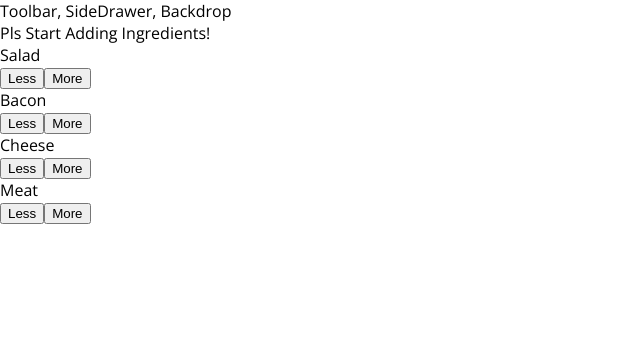
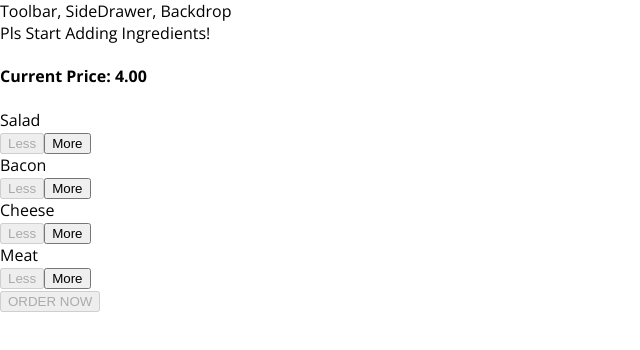
Before and after one commit to olufemi424/burgerbuilderreact, a React app: page / in a window 1280 px wide. Shown: the top 350 px of the page, without its empty margins (0-640 px from the left). Built offline with nearby package versions, Linux system fonts and the light colour scheme.

Commit message:
remove ingredients and order now button

```diff
--- a/src/components/Burger/BuildControls/BuildControl/BuildControl.js
+++ b/src/components/Burger/BuildControls/BuildControl/BuildControl.js
@@ -5,7 +5,13 @@
 const BuildControl = props => (
   <div className={classes.BuildControl}>
     <div className={classes.Label}>{props.label}</div>
-    <button className={classes.Less}>Less</button>
+    <button
+      className={classes.Less}
+      onClick={props.remove}
+      disabled={props.disabled}
+    >
+      Less
+    </button>
     <button className={classes.More} onClick={props.added}>
       More
     </button>
--- a/src/components/Burger/BuildControls/BuildControls.css
+++ b/src/components/Burger/BuildControls/BuildControls.css
@@ -8,3 +8,45 @@
   margin: auto;
   padding: 10px 0;
 }
+
+.OrderButton {
+  background-color: #dad735;
+  outline: none;
+  cursor: pointer;
+  border: 1px solid #966909;
+  color: #966909;
+  font-family: inherit;
+  font-size: 1.2em;
+  padding: 15px 30px;
+  box-shadow: 2px 2px 2px #966909;
+}
+
+.OrderButton:hover,
+.OrderButton:active {
+  background-color: #a0db41;
+  border: 1px solid #966909;
+  color: #966909;
+}
+
+.OrderButton:disabled {
+  background-color: #c7c6c6;
+  cursor: not-allowed;
+  border: 1px solid #ccc;
+  color: #888888;
+}
+
+.OrderButton:not(:disabled) {
+  animation: enable 0.3s linear;
+}
+
+@keyframes enable {
+  0% {
+    transform: scale(1);
+  }
+  60% {
+    transform: scale(1.1);
+  }
+  100% {
+    transform: scale(1);
+  }
+}
--- a/src/components/Burger/BuildControls/BuildControls.js
+++ b/src/components/Burger/BuildControls/BuildControls.js
@@ -11,13 +11,21 @@
 
 const BuildControls = props => (
   <div className={classes.BuildControls}>
+    <h4>
+      Current Price: <strong>{props.price.toFixed(2)}</strong>
+    </h4>
     {controls.map(ctrl => (
       <BuildControl
         key={ctrl.label}
         label={ctrl.label}
         added={() => props.ingredientAdded(ctrl.type)}
+        remove={() => props.ingredientRemove(ctrl.type)}
+        disabled={props.disabled[ctrl.type]}
       />
     ))}
+    <button className={classes.OrderButton} disabled={!props.purchasable}>
+      ORDER NOW
+    </button>
   </div>
 );
 
--- a/src/containers/BurgerBuilder/BurgerBuilder.js
+++ b/src/containers/BurgerBuilder/BurgerBuilder.js
@@ -14,7 +14,20 @@
 export class BurgerBuilder extends Component {
   state = {
     ingredients: { salad: 0, bacon: 0, cheese: 0, meat: 0 },
-    totalPrice: 4
+    totalPrice: 4,
+    purchasable: false
+  };
+
+  updatePurchableState = ingredients => {
+    const sum = Object.keys(ingredients)
+      .map(igKey => {
+        return ingredients[igKey];
+      })
+      .reduce((sum, el) => sum + el, 0);
+
+    this.setState({
+      purchasable: sum > 0
+    });
   };
 
   addIngredientHandler = type => {
@@ -23,26 +36,54 @@
     const updatedIngredients = {
       ...this.state.ingredients
     };
-
     updatedIngredients[type] = updatedCount;
-
     const priceAddition = INGREDIENTS_PRICES[type];
     const oldPrice = this.state.totalPrice;
     const newPrice = oldPrice + priceAddition;
-
     this.setState({
       totalPrice: newPrice,
       ingredients: updatedIngredients
     });
+    this.updatePurchableState(updatedIngredients);
   };
 
-  removeIngredientHandler = type => {};
+  removeIngredientHandler = type => {
+    const oldCount = this.state.ingredients[type];
+    if (oldCount <= 0) return;
+    const updatedCount = oldCount - 1;
+    const updatedIngredients = {
+      ...this.state.ingredients
+    };
+    updatedIngredients[type] = updatedCount;
+    const priceDeduction = INGREDIENTS_PRICES[type];
+    const oldPrice = this.state.totalPrice;
+    const newPrice = oldPrice - priceDeduction;
+    this.setState({
+      totalPrice: newPrice,
+      ingredients: updatedIngredients
+    });
+    this.updatePurchableState(updatedIngredients);
+  };
 
   render() {
+    const disableInfo = {
+      ...this.state.ingredients
+    };
+    //return state with true of false base of the count
+    for (let key in disableInfo) {
+      disableInfo[key] = disableInfo[key] <= 0;
+    }
+
     return (
       <Aux>
         <Burger ingredients={this.state.ingredients} />
-        <BuildControls ingredientAdded={this.addIngredientHandler} />
+        <BuildControls
+          ingredientAdded={this.addIngredientHandler}
+          ingredientRemove={this.removeIngredientHandler}
+          disabled={disableInfo}
+          price={this.state.totalPrice}
+          purchasable={this.state.purchasable}
+        />
       </Aux>
     );
   }
```
